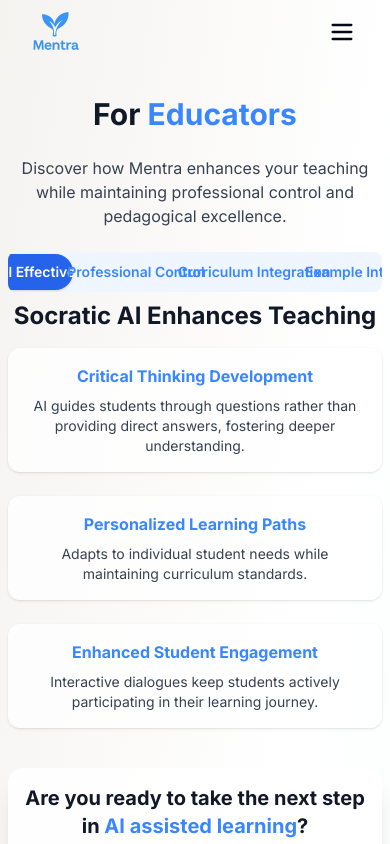
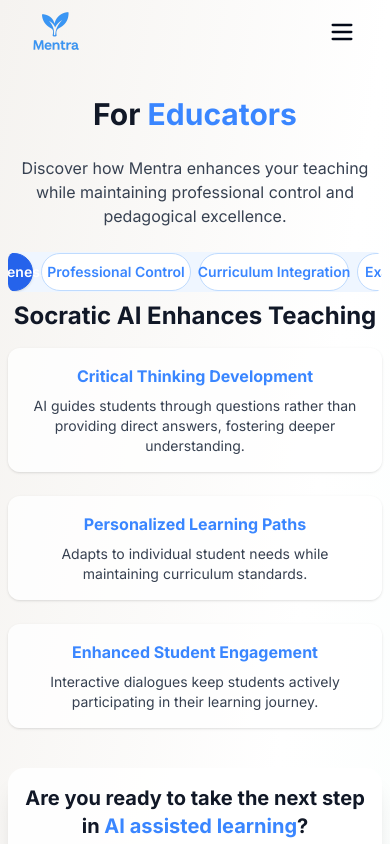
Before and after one commit to eak-mentraAI/Mentra-Website, a React (Vite) app: page /educators in a window 390 px wide. Shown: the top 844 px of the page. Built offline with nearby package versions, Linux system fonts and the light colour scheme.

Commit message:
Robust mobile tab usability: larger min-width, pill style, border, clear separation

```diff
--- a/src/pages/Educators.tsx
+++ b/src/pages/Educators.tsx
@@ -147,7 +147,7 @@ export default function Educators() {
                 <TabsTrigger
                   key={tab.label}
                   value={tab.label}
-                  className="mx-1 min-w-[110px] px-3 py-2 text-sm font-semibold rounded-full transition-colors data-[state=active]:bg-blue-600 data-[state=active]:text-white data-[state=active]:shadow text-mentra-blue focus:outline-none focus:ring-2 focus:ring-mentra-blue"
+                  className="mx-1 min-w-[150px] px-5 py-2 text-sm font-semibold rounded-full border border-blue-200 transition-colors bg-white text-mentra-blue data-[state=active]:bg-blue-600 data-[state=active]:text-white data-[state=active]:border-blue-600 data-[state=active]:shadow focus:outline-none focus:ring-2 focus:ring-mentra-blue"
                 >
                   {tab.label}
                 </TabsTrigger>
```
